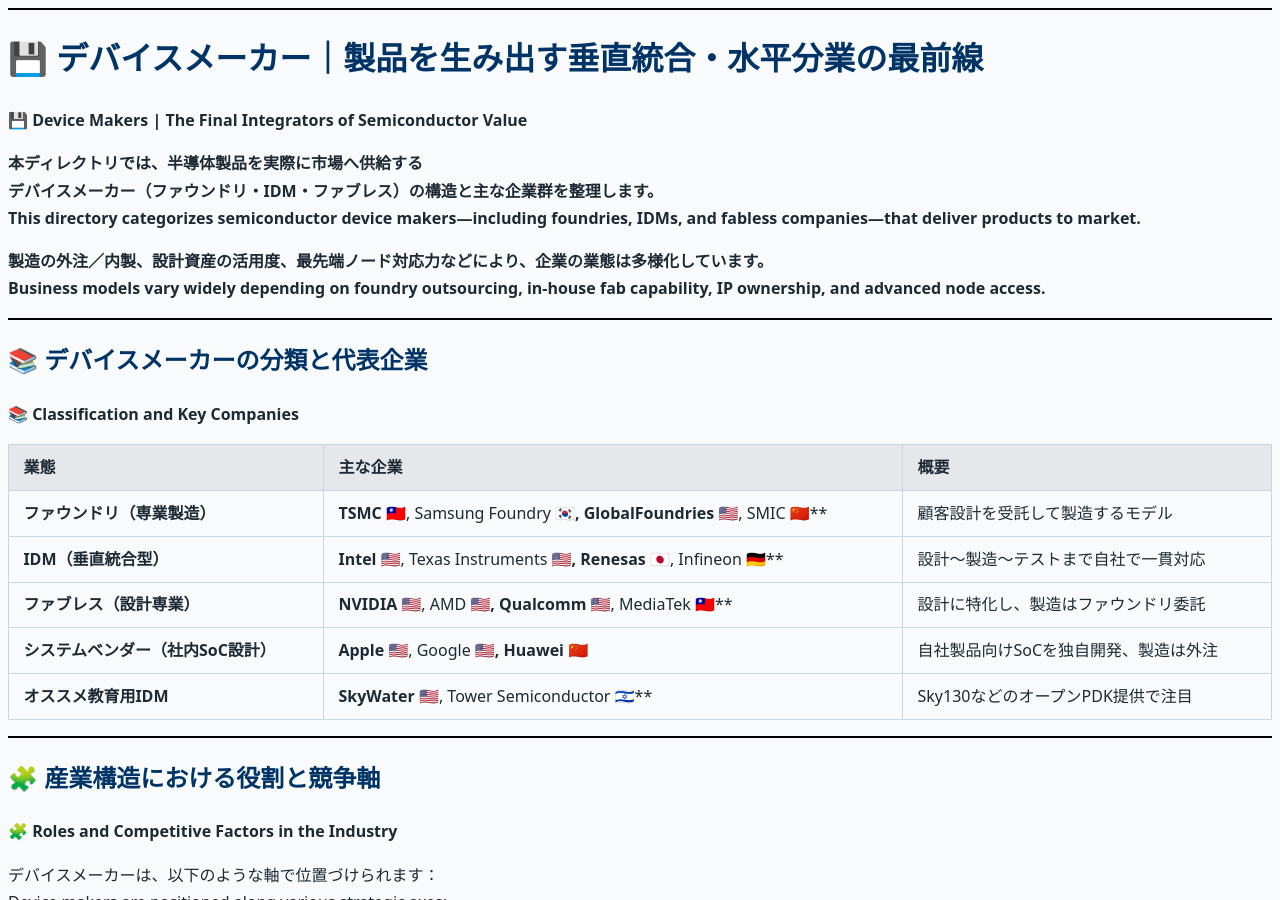
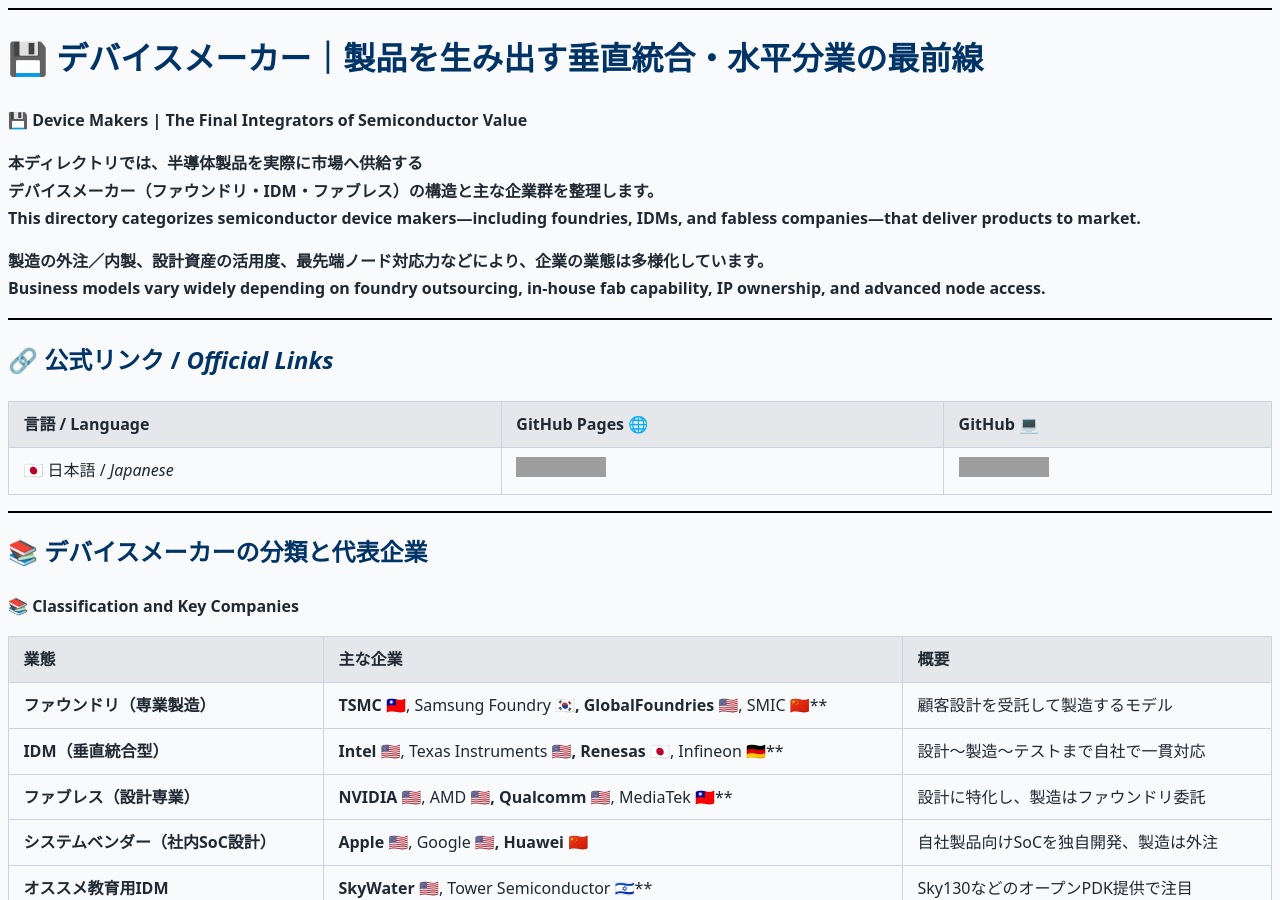
Before and after one commit to Samizo-AITL/Edusemi-Plus, a Jekyll site: the page built from industry/device-makers/index.md, in a window 1280 px wide and 900 px high. Built offline with Jekyll 4.4.1, drawn with Linux system fonts in a browser that asks for light colours; grey boxes are pictures that could not be loaded.

Commit message:
Update index.md

```diff
--- a/industry/device-makers/index.md
+++ b/industry/device-makers/index.md
@@ -14,6 +14,14 @@
 
 **製造の外注／内製、設計資産の活用度、最先端ノード対応力などにより、企業の業態は多様化しています。**
 **Business models vary widely depending on foundry outsourcing, in-house fab capability, IP ownership, and advanced node access.**
+
+---
+
+## 🔗 公式リンク / *Official Links*
+
+| 言語 / Language | GitHub Pages 🌐 | GitHub 💻 |
+|-----------------|----------------|-----------|
+| 🇯🇵 日本語 / *Japanese* | [![GitHub Pages JP](https://img.shields.io/badge/GitHub%20Pages-日本語版-brightgreen?logo=github)](https://samizo-aitl.github.io/Edusemi-Plus/industry/device-makers/) | [![GitHub Repo JP](https://img.shields.io/badge/GitHub-日本語版-blue?logo=github)](https://github.com/Samizo-AITL/Edusemi-Plus/tree/main/industry/device-makers) |
 
 ---
 
```
